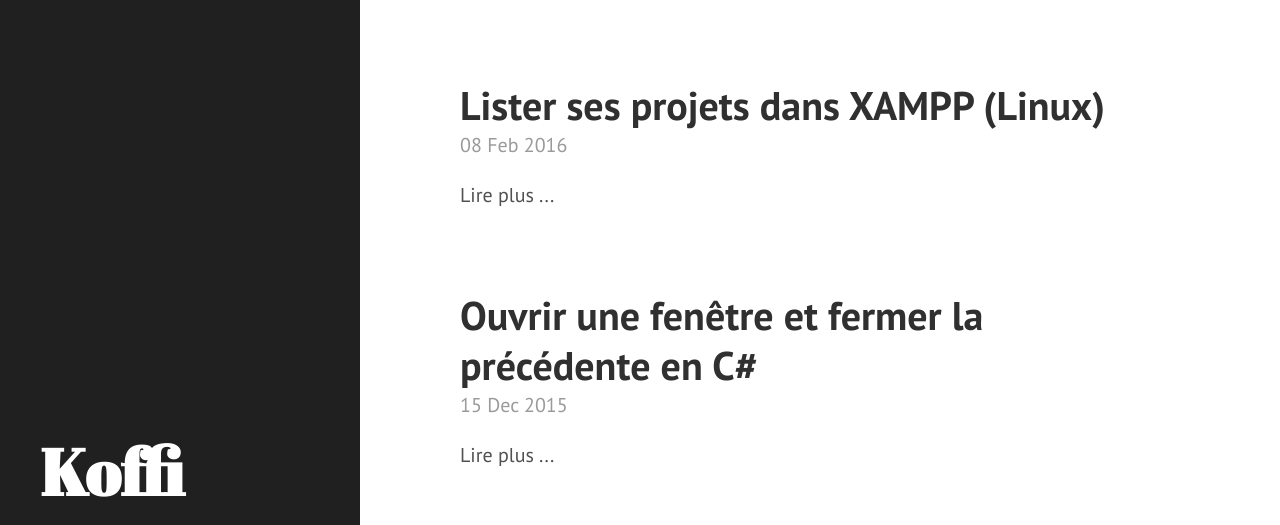
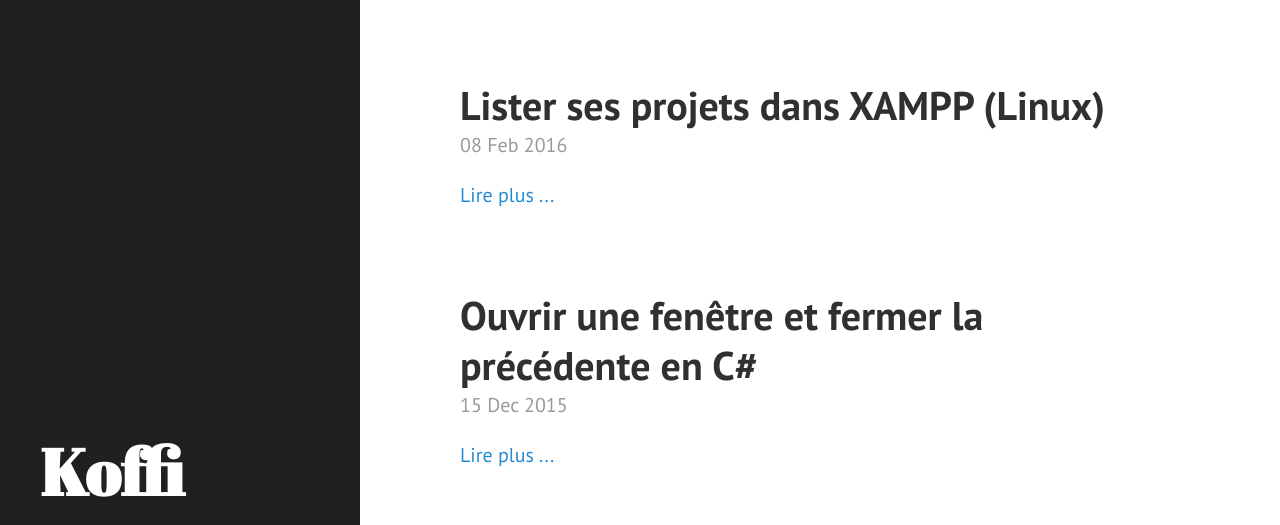
Before and after one commit to koffisani/koffisani.github.io, a Jekyll site: the page built from index.html, in a window 1280 px wide. Shown: the top 525 px of the page. Built offline with Jekyll 4.4.1, drawn with Linux system fonts in a browser that asks for light colours; the list of posts is cut into pages by our own code.

Commit message:
Update index.html
Added <a> tag and URL to 'Lire plus ...'

```diff
--- a/index.html
+++ b/index.html
@@ -14,7 +14,7 @@ title: Home
 
     <span class="post-date">{{ post.date | date_to_string }}</span>
 
-    {{ post.content[0:300] }} {{' Lire plus ...'}}
+    {{ post.content[0:300] }} <a href="{{ post.url }}">Lire plus ...</a>
   </div>
   {% endfor %}
 </div>
```
